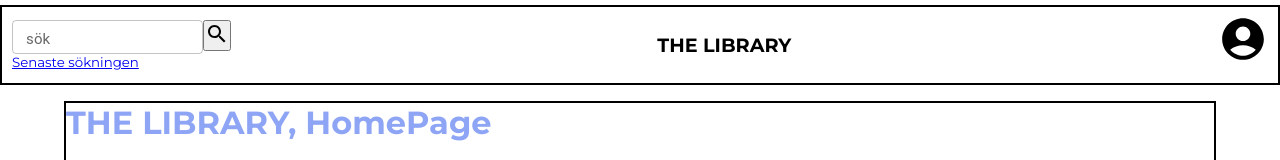
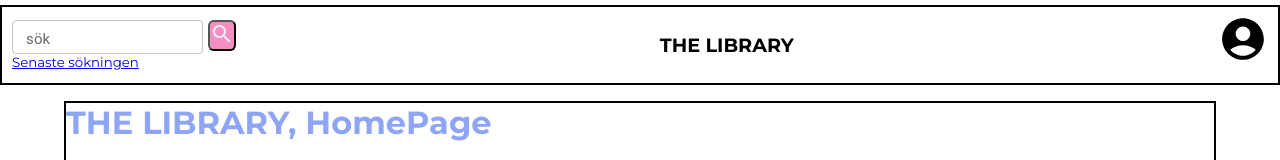
Before and after one commit to naathaliie/Slutprojekt-JS-ramverk-F23, a React (Vite) app: page / in a window 1280 px wide. Shown: the top 160 px of the page. Built offline with nearby package versions, Linux system fonts and the light colour scheme.

Commit message:
Mybutton

```diff
--- a/src/components/SearchBar/SearchBar.scss
+++ b/src/components/SearchBar/SearchBar.scss
@@ -1,3 +1,5 @@
+@import "../../scss/variables/colors.scss";
+
 .SearchBar{
 display: flex;
 flex-direction: column;
@@ -6,7 +8,14 @@ flex-direction: column;
 
     .input-box{
       .input-search-btn{
+        background-color: $color-pink;
+        color: $color-white;
+        border-radius: 20%;
+        margin-left: 5px;
 
+        &:hover{
+          background-color: $color-dark-pink;
+        }
       }
     }
 
```
